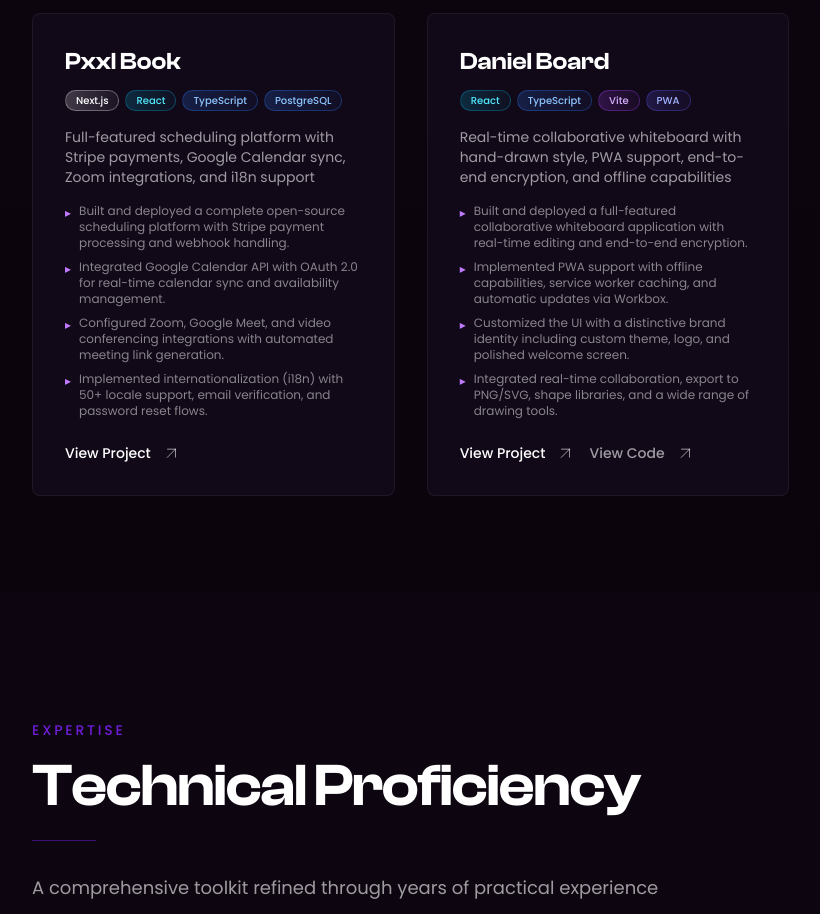
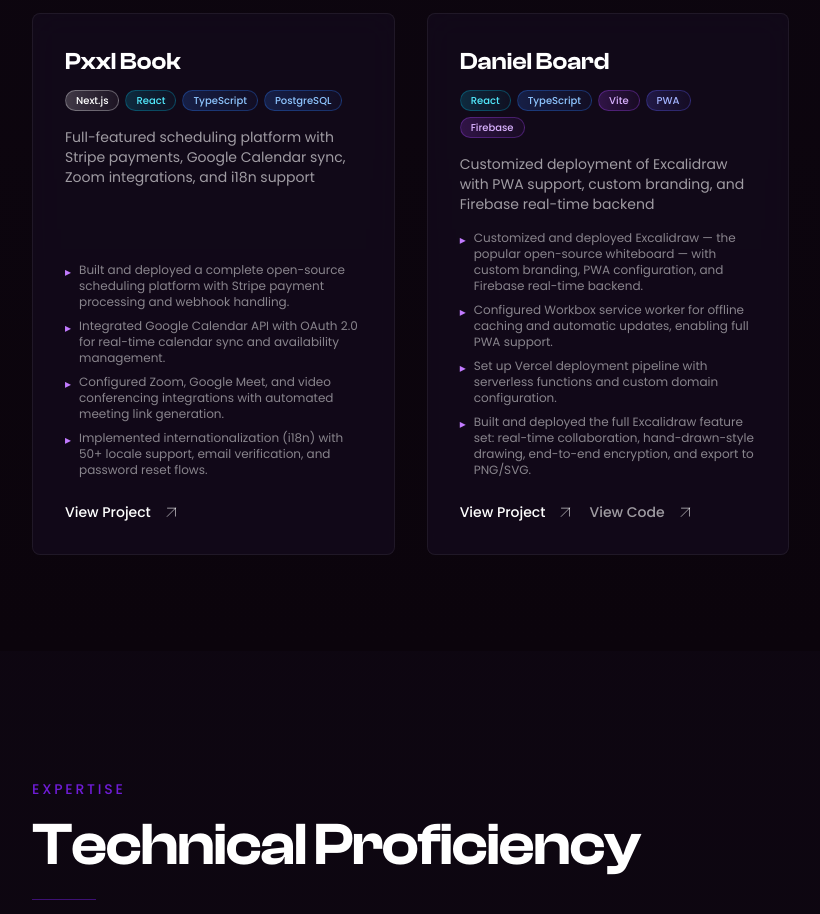
Before and after one commit to George-Daniel-01/my-portfolio, a Next.js app: page / in a window 1280 px wide. Shown: the part 2980-3894 px from the top of the page, without its empty margins (32-852 px from the left). Built offline with nearby package versions, Linux system fonts and the light colour scheme; no server answers.

Commit message:
Update Daniel Board entry to accurately credit Excalidraw origin

```diff
--- a/src/data/data.ts
+++ b/src/data/data.ts
@@ -74,16 +74,16 @@
     company: "Collaborative Whiteboard",
     location: "Production App",
     period: "2026",
-    desc: "Real-time collaborative whiteboard with hand-drawn style, PWA support, end-to-end encryption, and offline capabilities",
-    lang: "React + TypeScript + Vite + PWA",
-    tech: "React + TypeScript + Vite + Workbox",
+    desc: "Customized deployment of Excalidraw with PWA support, custom branding, and Firebase real-time backend",
+    lang: "React + TypeScript + Vite + PWA + Firebase",
+    tech: "React + TypeScript + Vite + Excalidraw + Workbox + Firebase",
     link: "https://daniel-board.vercel.app/",
     github: "https://github.com/George-Daniel-01/daniel-board",
     details: [
-      "Built and deployed a full-featured collaborative whiteboard application with real-time editing and end-to-end encryption.",
-      "Implemented PWA support with offline capabilities, service worker caching, and automatic updates via Workbox.",
-      "Customized the UI with a distinctive brand identity including custom theme, logo, and polished welcome screen.",
-      "Integrated real-time collaboration, export to PNG/SVG, shape libraries, and a wide range of drawing tools."
+      "Customized and deployed Excalidraw — the popular open-source whiteboard — with custom branding, PWA configuration, and Firebase real-time backend.",
+      "Configured Workbox service worker for offline caching and automatic updates, enabling full PWA support.",
+      "Set up Vercel deployment pipeline with serverless functions and custom domain configuration.",
+      "Built and deployed the full Excalidraw feature set: real-time collaboration, hand-drawn-style drawing, end-to-end encryption, and export to PNG/SVG."
     ]
   }
 ];
```
